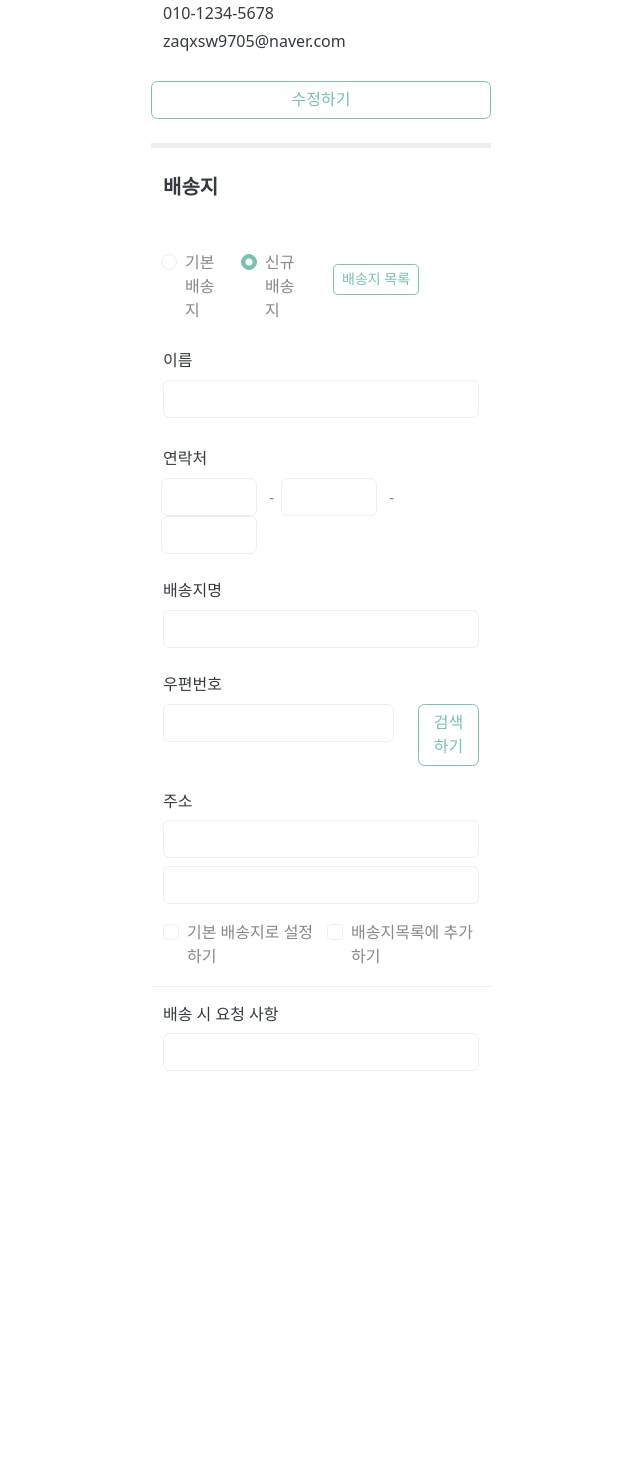
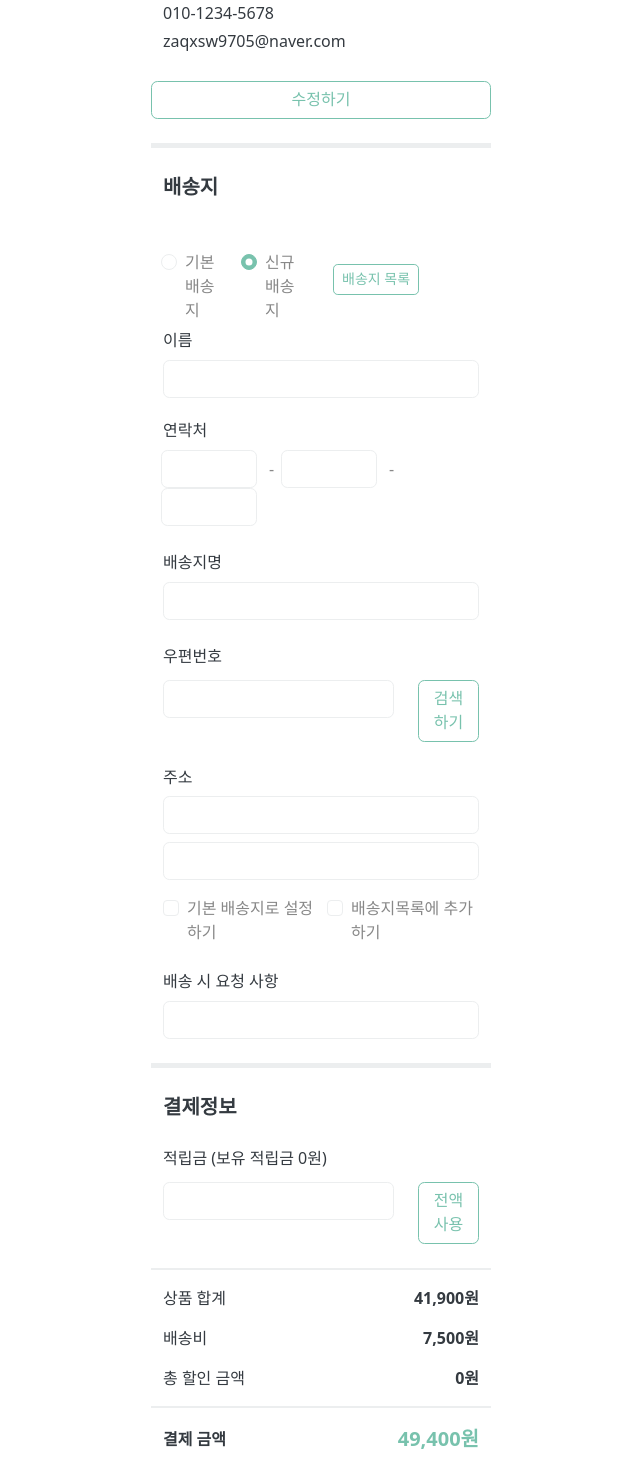
Before and after one commit to refurb-food-shopping-mall/client, a Vue app: page /payment in a window 1280 px wide. Shown: the part 646-2116 px from the top of the page, without its empty margins (319-959 px from the left). Before the commit the page ends 1781 px from the top, so only its background shows below. Built offline with nearby package versions, Linux system fonts and the light colour scheme.

Commit message:
💄 Payment.vue파일에서 결제정보 파트의 ui코드를 작성했습니다.
💄 Cart.vue파일에서 금액 표시를 잘못 써서 수정했습니다.

```diff
--- a/src/views/Cart.vue
+++ b/src/views/Cart.vue
@@ -90,7 +90,7 @@
       </div>
       <div class="row pb-5">
         <span class="col-md-9 text-end text-dark fs-5 fw-bolder">합계</span>
-        <span class="col-md-3 text-end text-dark fs-5 fw-bolder">48,400원</span>
+        <span class="col-md-3 text-end text-dark fs-5 fw-bolder">49,400원</span>
       </div>
       <div class="row pb-5">
         <span class="col-md-6">
--- a/src/views/Payment.vue
+++ b/src/views/Payment.vue
@@ -34,7 +34,7 @@
     </div>
     <div class="row border-top pb-4 pt-4">
         <span class="col-md-6 text-dark align-self-center fw-bolder">상품 합계</span>
-        <span class="col-md-6 text-end fs-5 fw-bolder text-primary align-self-center">48,400원</span>
+        <span class="col-md-6 text-end fs-5 fw-bolder text-primary align-self-center">41,900원</span>
     </div>
     <div class="row border-top border-5">
         <div class="text-dark fw-bold fs-5 pt-4 pb-4">주문자</div>
@@ -66,10 +66,10 @@
         </div>
     </div>
     <div class="form-group pb-1">
-        <label for="exampleInputEmail1" class="form-label mt-4 text-dark">이름</label>
+        <label for="exampleInputEmail1" class="form-label mt-1 text-dark">이름</label>
         <input type="email" class="form-control" id="exampleInputEmail1" aria-describedby="emailHelp">
     </div>
-    <label for="exampleInputEmail1" class="form-label mt-4 text-dark">연락처</label>
+    <label for="exampleInputEmail1" class="form-label mt-3 text-dark">연락처</label>
     <div class="row" style="padding-right: 10px; padding-left: 10px;">
         <input type="email" class="form-control" style="width: 30%;" id="exampleInputEmail1" aria-describedby="emailHelp">
         <div class="align-self-center" style="width:5%;">-</div>
@@ -81,7 +81,7 @@
         <label for="exampleInputEmail1" class="form-label mt-4 text-dark">배송지명</label>
         <input type="email" class="form-control" id="exampleInputEmail1" aria-describedby="emailHelp">
     </div>
-    <label for="exampleInputEmail1" class="form-label mt-4 text-dark">우편번호</label>
+    <label for="exampleInputEmail1" class="form-label mt-4 pb-1 text-dark">우편번호</label>
     <div class="row form-group">
       <div class="col-md-9">
         <input type="text" class="form-control" id="inputDefault">
@@ -101,7 +101,7 @@
           </div>
         </div>
     </div>
-    <div class="row pt-3 pb-3 border-bottom" style="padding-left:12px;">
+    <div class="row pt-3 pb-2" style="padding-left:12px;">
         <div class="form-check col-md-6">
           <input class="form-check-input" type="checkbox" id="flexCheckDefault">
           <label class="form-check-label" for="flexCheckDefault">
@@ -115,10 +115,40 @@
           </label>
         </div>
     </div>
-    <div class="row pb-5 pt-2">
+    <div class="row pb-4 pt-2">
       <div class="form-group">
-        <label class="col-form-label text-dark" for="inputDefault">배송 시 요청 사항</label>
+        <label class="col-form-label text-dark pb-2" for="inputDefault">배송 시 요청 사항</label>
         <input type="text" class="form-control" id="inputDefault">
+      </div>
+    </div>
+    <div class="row border-top border-5">
+      <div class="text-dark fw-bold fs-5 pt-4">결제정보</div>
+    </div>
+    <label for="exampleInputEmail1" class="form-label mt-4 text-dark pb-1">적립금 (보유 적립금 0원)</label>
+    <div class="row form-group border-bottom border-2 pb-4">
+      <div class="col-md-9">
+        <input type="text" class="form-control" id="inputDefault">
+      </div>
+      <div class="col-md-3 d-flex justify-content-end">
+        <button type="button" class="btn btn-outline-primary">전액사용</button>
+      </div>
+    </div>
+    <div>
+      <div class="row pt-3">
+        <div class="col-md-6 text-dark">상품 합계</div>
+        <div class="col-md-6 text-dark text-end fw-bolder">41,900원</div>
+      </div>
+      <div class="row pt-3">
+        <div class="col-md-6 text-dark">배송비</div>
+        <div class="col-md-6 text-dark text-end fw-bolder">7,500원</div>
+      </div>
+      <div class="row pt-3 pb-3 border-bottom border-2">
+        <div class="col-md-6 text-dark">총 할인 금액</div>
+        <div class="col-md-6 text-dark text-end fw-bolder">0원</div>
+      </div>
+      <div class="row pt-3">
+        <div class="col-md-6 text-dark fw-bolder align-self-center">결제 금액</div>
+        <div class="col-md-6 text-primary text-end fs-5 fw-bolder">49,400원</div>
       </div>
     </div>
   </div>
```
